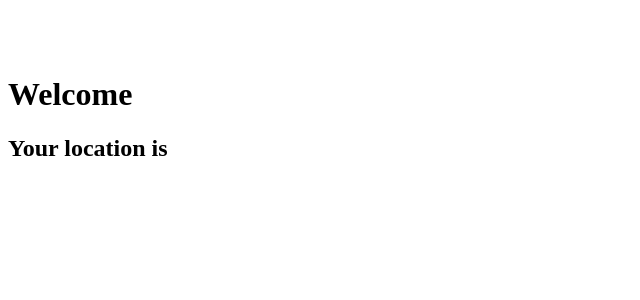
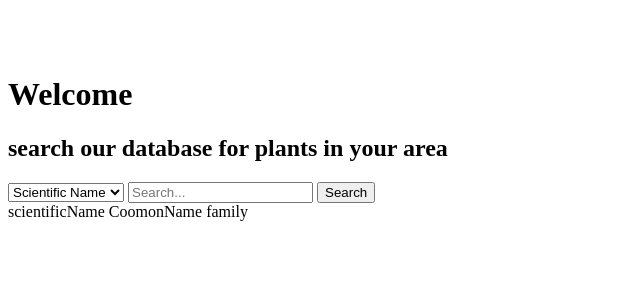
Before and after one commit to botanicalpilot/yards, a Django app: page /profile/ in a window 1280 px wide. Shown: the top 300 px of the page, without its empty margins (0-640 px from the left). Run offline with Django 3.2, Linux system fonts and the light colour scheme.

Commit message:
called to the API from js, developing fur. Dev further to display more json data

```diff
--- a/static/js/main.js
+++ b/static/js/main.js
@@ -1,14 +1,27 @@
-// add autocomplete for axios
-const axios = require('axios').default;
+// alert("Hiii from js")
+
 
 // add base url for searching API
-yardsAPI = '127.0.0.1:5000/APIApp/?';
+let yardsAPI = "http://127.0.0.1:5000/APIApp/?";
+let APISearchInput = document.getElementById("APISearch");
+let searchParamInput = document.getElementById("APISearchOptions");
+
+let scientificName = document.getElementById("scientificName");
 
 
+// Function used on profile to search API
+function searchAPI() {
+  axios.get(yardsAPI + searchParamInput.value + APISearchInput.value)
+    .then(function(response){
+      searchData = response.data;
+      scientificName.innerHTML = searchData[0].scientificNameAuthor;
+      nationalCommonName.innerHTML = searchData[0].nationalCommonName;
+      family.innerHTML = searchData[0].family;
+    })
+    .catch(function (error) {
+      scientificName.innerHTML = "(An error has occurred.)"
+    });
+}
 
-function searchAPI() {
-  axios
-    .get()
-    .then(res => showOutput(res))
-    .catch(err => console.error(err));
-}
+let searchButton = document.getElementById("plantSearchButton");
+searchButton.addEventListener("click", searchAPI);
--- a/templates/base.html
+++ b/templates/base.html
@@ -9,7 +9,6 @@
     {% load static %}
     <link rel="stylesheet" href="{% static 'css/site.css' %}" type="text/css">
     <link rel="shortcut icon" href="#" />
-    <script> src="{% static 'js/main.js' %}"</script>
     <link href="https://fonts.googleapis.com/css?family=Permanent+Marker|Playfair+Display|Roboto&display=swap" rel="stylesheet">
 </head>
 <body>
@@ -26,7 +25,8 @@
 
     {% block content %}
     {% endblock %}
-
+    <script src="https://unpkg.com/axios/dist/axios.min.js"></script>
+    <script src="{% static 'js/main.js' %}"></script>
 
 
 </body>
--- a/templates/profile.html
+++ b/templates/profile.html
@@ -1,8 +1,28 @@
 {% extends 'base.html' %}
-
+{% load static %}
 {% block title %}Home{% endblock %}
 
 {% block content %}
 <h1>Welcome {{ user.username }}</h1>
-<h2>Your location is {{user.location}}</h2>
+
+<!-- form for making a search on the API -->
+<h2>search our database for plants in your area</h2>
+<form class="userPlantSearch" id="userPlantSearch">
+    <select class="APISearchOptions" id="APISearchOptions">
+        <option value="scientificNameAuthor__icontains=">Scientific Name</option>
+        <option value="nationalCommonName__icontains=">Common Name</option>
+        <option value="family__icontains=">Plant Family</option>
+    </select>
+    <input type="text" placeholder="Search..." class="APISearch" id="APISearch">
+    <button type="button" class="plantSearchButton" id="plantSearchButton">Search</button>
+</form>
+
+<!-- must include an area to receive the data from the API -->
+<div>
+    <span class="scientificName" id="scientificName">scientificName</span>
+    <span class="nationalCommonName" id="nationalCommonName">CoomonName</span>
+    <span class="family" id="family">family</span>
+</div>
+
+
 {% endblock %}
```
Also changed, not shown: db.sqlite3, 1 other file.
